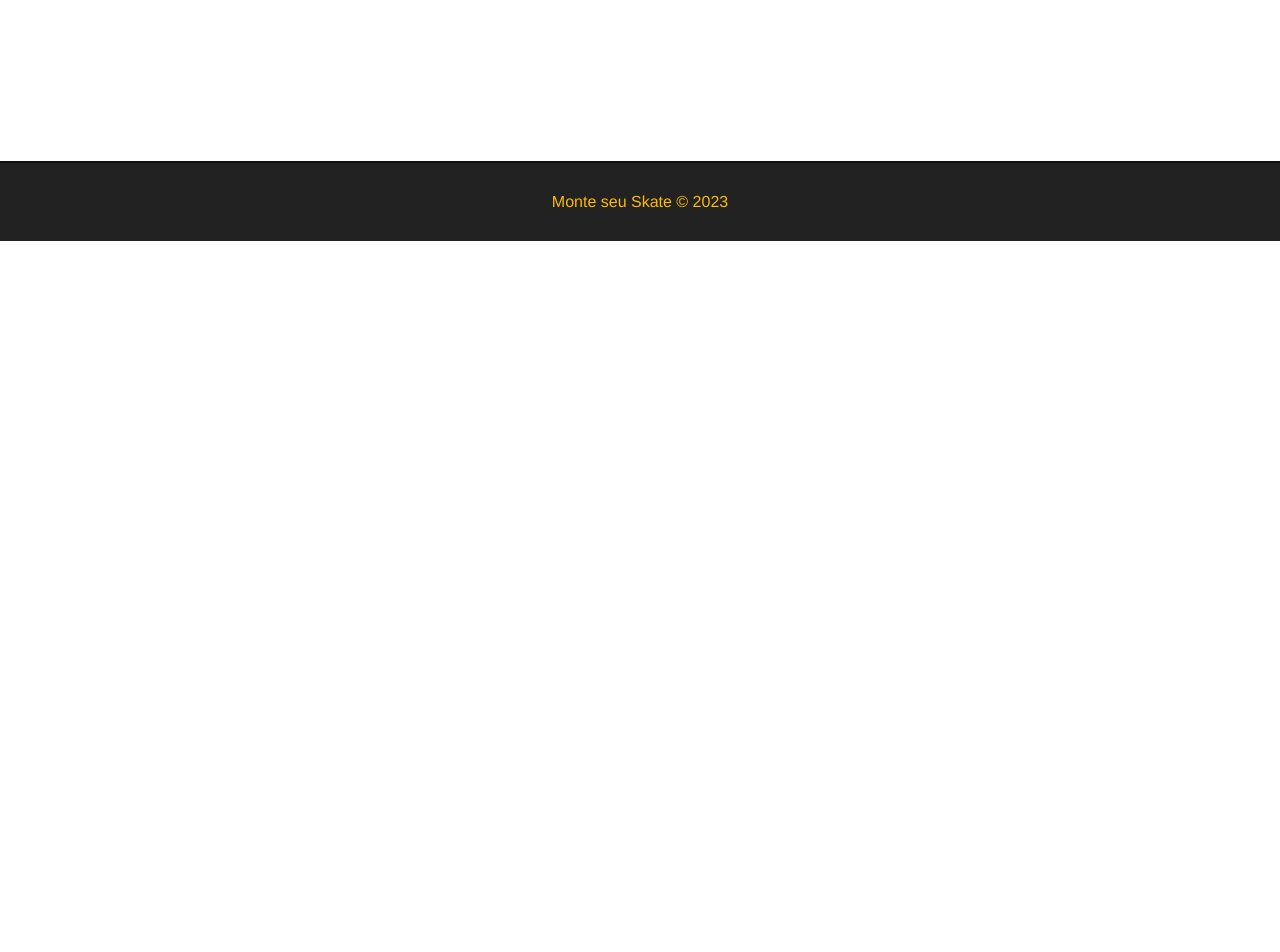
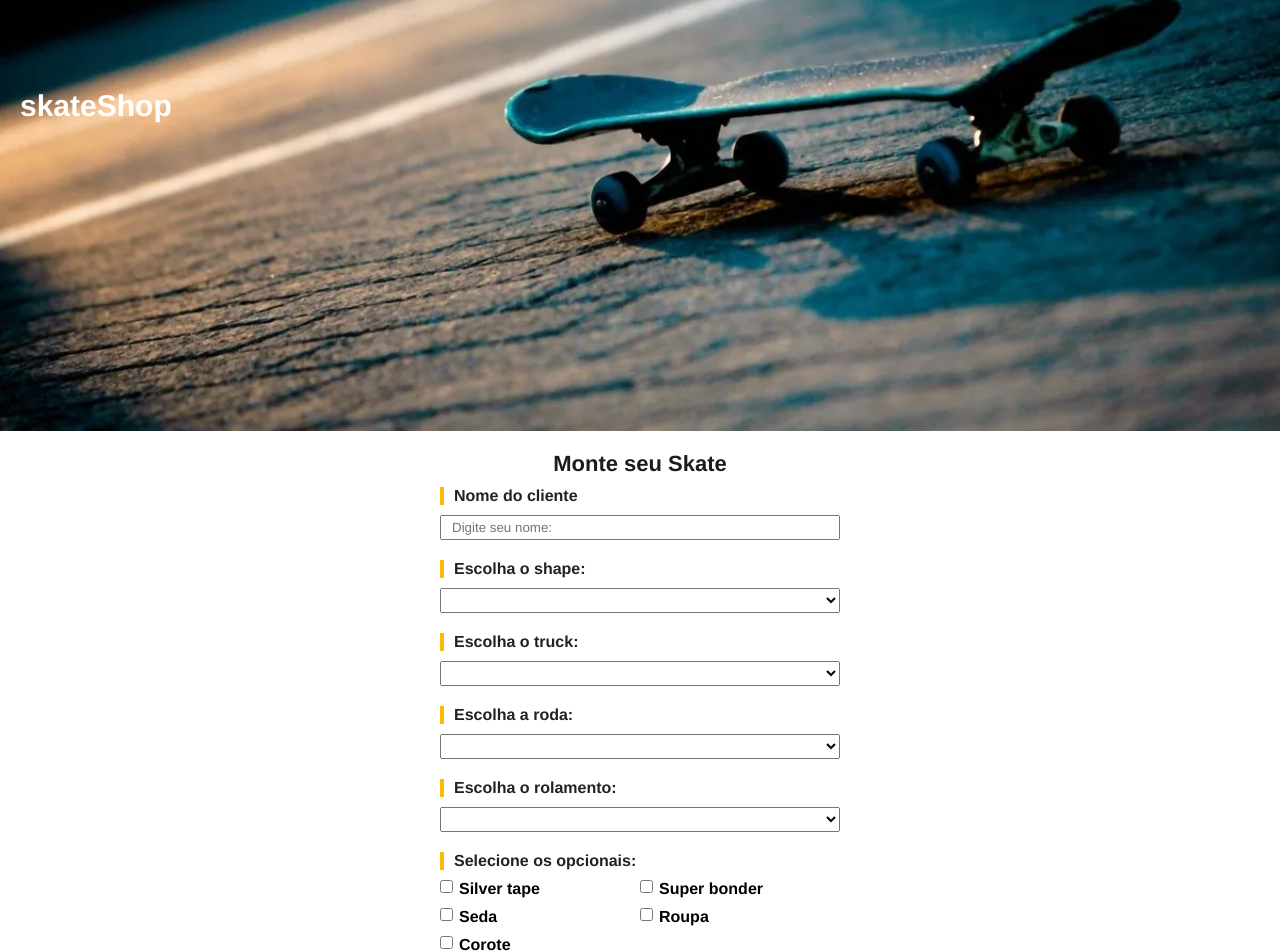
Before and after one commit to felipecabesssa/BanksLojaVue, a Vue app in the folder skateloja/: page / in a window 1280 px wide. Shown: the part 255-1207 px from the top of the page. Before the commit the page ends 800 px from the top, so only its background shows below. Built offline with nearby package versions, Linux system fonts and the light colour scheme; data requests are answered from the project's data file.

Commit message:
Form monte seu skt GET e POST no bco + msg

```diff
--- a/skateloja/db/db.json
+++ b/skateloja/db/db.json
@@ -34,6 +34,10 @@
       {
         "id": 4,
         "tipo": "Kronik Lehi"
+      },
+      {
+        "id": 5,
+        "tipo": "Shape BANK$LIFE"
       }
     ],
     "rodas": [
@@ -113,5 +117,107 @@
       "tipo": "Finalizado"
     }
   ],
-    "pedidos": []
+  "pedidos": [
+    {
+      "nome": "Felipe",
+      "shape": "Kronik Lehi",
+      "truck": "Independent",
+      "roda": "Element",
+      "rolamento": "Swiss Bonnes",
+      "opcionais": [
+        "Seda",
+        "Roupa"
+      ],
+      "status": "Solicitado",
+      "id": 1
+    },
+    {
+      "nome": "Henrique",
+      "shape": "Zorlak",
+      "truck": "Crail",
+      "roda": "Moska",
+      "rolamento": "NMB",
+      "opcionais": [
+        "Seda",
+        "Corote"
+      ],
+      "status": "Solicitado",
+      "id": 2
+    },
+    {
+      "nome": "Milano",
+      "shape": "Plan B - Felipe G",
+      "truck": "Venture",
+      "roda": "Bonnes",
+      "rolamento": "Andale",
+      "opcionais": [
+        "Silver tape",
+        "Super bonder",
+        "Roupa"
+      ],
+      "status": "Solicitado",
+      "id": 3
+    },
+    {
+      "nome": "João",
+      "shape": "Plan B - Felipe G",
+      "truck": "Krux",
+      "roda": "Spitfire",
+      "rolamento": "NMB",
+      "opcionais": [],
+      "status": "Solicitado",
+      "id": 4
+    },
+    {
+      "nome": "Cezar",
+      "shape": "Primitive",
+      "truck": "Crail",
+      "roda": "Spitfire",
+      "rolamento": "Abec 30",
+      "opcionais": [
+        "Roupa",
+        "Seda"
+      ],
+      "status": "Solicitado",
+      "id": 5
+    },
+    {
+      "nome": "Boi",
+      "shape": "Zorlak",
+      "truck": "Krux",
+      "roda": "Moska",
+      "rolamento": "Abec 30",
+      "opcionais": [
+        "Silver tape"
+      ],
+      "status": "Solicitado",
+      "id": 6
+    },
+    {
+      "nome": "caue",
+      "shape": "Zorlak",
+      "truck": "Crail",
+      "roda": "Moska",
+      "rolamento": "Abec 30",
+      "opcionais": [
+        "Seda",
+        "Corote"
+      ],
+      "status": "Solicitado",
+      "id": 7
+    },
+    {
+      "nome": null,
+      "shape": "Primitive",
+      "truck": "Krux",
+      "roda": "Element",
+      "rolamento": "Abec 30",
+      "opcionais": [
+        "Seda",
+        "Roupa"
+      ],
+      "status": "Solicitado",
+      "id": 8
     }
+  ]
+}
--- a/skateloja/src/App.vue
+++ b/skateloja/src/App.vue
@@ -37,8 +37,8 @@ export default {
   }
 
   .main-container {
-    margin: 15px;
-    min-height: 300px;
+    margin: 20px;
+    min-height: 600px;
   }
 
   h1 {
--- /dev/null
+++ b/skateloja/src/components/Banner.vue
@@ -0,0 +1,52 @@
+<template>
+    <div id="main-banner">
+        <h1>skateShop</h1>
+    </div>
+</template>
+
+<script>
+export default {
+
+    name: "Banner"
+
+}
+</script>
+
+<style scoped>
+
+    #main-banner {
+        background-image: url('/public/img/skate.jpg');
+        background-position: 0 auto;
+        background-size: cover;
+        height: 220px;
+        display: flex;
+        align-items: center;
+        justify-content: flex-start;
+    }
+    #main-banner h1 {
+        color: #fff;
+        text-align: center;
+        font-size: 30px;
+        padding: 0 0 40px 20px;
+
+    }
+
+    @media(min-width:770px) {
+        #main-banner {
+            background-position: 0 -250px;
+            background-size: cover;
+            background-position-y: center;
+            height: 600px;
+            display: flex;
+            align-items: center;
+            justify-content: flex-start;
+        }
+        #main-banner h2 {
+            color:#fff;
+            text-align: center;
+            font-size: 60px;
+            background-color: #222;
+        }
+    }
+
+</style>
--- a/skateloja/src/components/Footer.vue
+++ b/skateloja/src/components/Footer.vue
@@ -1,6 +1,6 @@
 <template>
     <div id="footer">
-        <p>Monte seu Skate &copy; 2023</p>
+        <p>dev cabesssa &copy; 2023</p>
     </div>
 </template>
 
@@ -12,7 +12,7 @@ export default {
 
 <style scoped>
     #footer {
-        height: 80px;
+        height: 40px;
         background-color: #222;
         border-top: 2px solid #111;
         color: #FCBA03;
--- /dev/null
+++ b/skateloja/src/components/Message.vue
@@ -0,0 +1,27 @@
+<template>
+  <div class="message-container">
+    <p>{{ msg }}</p>
+  </div>
+</template>
+
+<script>
+  export default {
+    name: "Message",
+    props: {
+      msg: String
+    }
+  }
+</script>
+
+<style scoped>
+  .message-container {
+    color: #004085;
+    background-color: #cce5ff;
+    border: 2px solid #b8daff;
+    border-radius: 5px;
+    padding: 10px;
+    max-width: 400px;
+    margin: 30px auto;
+    text-align: center;
+  }
+</style>
--- /dev/null
+++ b/skateloja/src/components/SkateForm.vue
@@ -0,0 +1,204 @@
+<template>
+    <div>
+        <Message :msg="msg" v-show="msg" />
+        <div>
+            <form id="skate-form" @submit="createSkate">
+
+                <div class="input-container">
+                    <label for="nome">Nome do cliente</label>
+                    <input type="text" id="nome" name="nome" v-model="nome" placeholder="Digite seu nome: ">
+                </div>
+
+                <div class="input-container">
+                    <label for="shape">Escolha o shape:</label>
+                    <select name="shape" id="shape" v-model="shape">
+                        <option value="">Selecione o shape</option>
+                        <option v-for="shape in shapes" :key="shape.id" :value="shape.tipo">{{ shape.tipo }}</option>
+                    </select>
+                </div>
+
+                <div class="input-container">
+                    <label for="truck">Escolha o truck:</label>
+                    <select name="truck" id="truck" v-model="truck">
+                        <option value="">Selecione o truck</option>
+                        <option v-for="truck in trucks" :key="truck.id" :value="truck.tipo">{{ truck.tipo }}</option>
+                    </select>
+                </div>
+
+                <div class="input-container">
+                    <label for="roda">Escolha a roda:</label>
+                    <select name="roda" id="roda" v-model="roda">
+                        <option value="">Selecione o roda</option>
+                        <option v-for="roda in rodas" :key="roda.id" :value="roda.tipo">{{ roda.tipo }}</option>
+                    </select>
+                </div>
+
+                <div class="input-container">
+                    <label for="rolamento">Escolha o rolamento:</label>
+                    <select name="rolamento" id="rolamento" v-model="rolamento">
+                        <option value="">Selecione o rolamento</option>
+                        <option v-for="rolamento in rolamentos" :key="rolamento.id" :value="rolamento.tipo">{{ rolamento.tipo }}</option>
+                    </select>
+                </div>
+
+                <div id="opcionais-container" class="input-container">
+                    <label for="opcionais">Selecione os opcionais:</label>
+                    <div class="checkbox-container" v-for="opcional in opcionaisdata" :key="opcional.id" >
+                        <input type="checkbox" name="opcionais" v-model="opcionais" :value="opcional.tipo">
+                        <span>{{ opcional.tipo }}</span>
+                    </div>
+
+                </div>
+
+                <div class="input-container">
+                    <input type="submit" class="submit-btn" value="Montar meu carrinho">
+                </div>
+            </form>
+        </div>
+    </div>
+</template>
+
+<script>
+import Message from './Message.vue';
+export default {
+  components: { Message },
+    name: "SkateForm",
+    data() {
+        return {
+            shapes: null,
+            trucks: null,
+            rodas: null,
+            rolamentos: null,
+            opcionaisdata: null,
+            nome: null,
+            shape: null,
+            truck: null,
+            roda: null,
+            rolamento: null,
+            opcionais: [],
+            msg: null
+        }
+    },
+    methods: {
+        async getPecas() {
+
+            const req = await fetch("http://localhost:3000/skates");
+            const data = await req.json();
+
+            this.shapes = data.shapes;
+            this.trucks = data.trucks;
+            this.rodas = data.rodas;
+            this.rolamentos = data.rolamentos;
+            this.opcionaisdata = data.opcionais;
+
+        },
+        async createSkate(e){
+
+            e.preventDefault();
+
+            const data = {
+                nome: this.nome,
+                shape: this.shape,
+                truck: this.truck,
+                roda: this.roda,
+                rolamento: this.rolamento,
+                opcionais: Array.from(this.opcionais),
+                status: "Solicitado"
+
+            }
+
+            const dataJson = JSON.stringify(data);
+
+            const request = await fetch("http://localhost:3000/pedidos", {
+                method: "POST",
+                headers: { "Content-Type": "application/json" },
+                body: dataJson
+            });
+
+            const response = await request.json();
+
+            // colocar msg de sistema
+            this.msg = `Pedido Nº ${response.id} realizado com sucesso`;
+
+            //limpar msg
+            setTimeout(() => this.msg = "",  3000);
+
+            // limpar campos
+            this.nome = "";
+            this.shapes = "";
+            this.trucks = "";
+            this.rodas = "";
+            this.rolamentos = "";
+            this.opcionais = "";
+
+        }
+    },
+    mounted() {
+        this.getPecas()
+    },
+    components: {
+        Message
+    }
+}
+</script>
+
+<style scoped>
+    #skate-form {
+        max-width: 400px;
+        margin: 0 auto;
+    }
+    .input-container {
+        display: flex;
+        flex-direction: column;
+        margin-bottom: 20px;
+    }
+
+    label {
+        font-weight: bold;
+        margin-bottom: 10px;
+        color: #222;
+        padding: 0 10px;
+        border-left: 4px solid #FCBA03;
+    }
+    input, select {
+        padding: 3px 10px;
+        width: 400px;
+    }
+    #opcionais-container {
+        flex-direction: row;
+        flex-wrap: wrap;
+    }
+    .checkbox-container {
+        display: flex;
+        align-items: flex-start;
+        width: 50%;
+        margin-bottom: 10px;
+        cursor: pointer;
+    }
+    .checkbox-container span,
+    .checkbox-container input {
+        width: auto;
+    }
+    .checkbox-container span {
+        margin-left: 6px;
+        font-weight: bold;
+    }
+    .paddingEsquerda {
+        padding-left: 30px;
+    }
+    .submit-btn {
+        background-color: #222;
+        color: #FCBA03;
+        font-weight: bold;
+        border: 2px solid #222;
+        padding: 10px;
+        font-size: 16px;
+        margin: 0 auto;
+        cursor: pointer;
+        transition: .5s;
+    }
+    .submit-btn:hover {
+        background-color: transparent;
+        color: #222;
+    }
+</style>
--- a/skateloja/src/views/Home.vue
+++ b/skateloja/src/views/Home.vue
@@ -1,9 +1,18 @@
 <template>
+  <Banner />
   <div class="main-container">
-    <h1>HOME</h1>
+    <h1>Monte seu Skate</h1>
+
+    <SkateForm />
+
   </div>
 </template>
 
 <script>
+import Banner from '@/components/Banner.vue'
+import SkateForm from '@/components/SkateForm.vue'
+export default {
+  components: { Banner, SkateForm },
 
+}
 </script>
```
Lines whose indentation alone changed are shown as unchanged.
